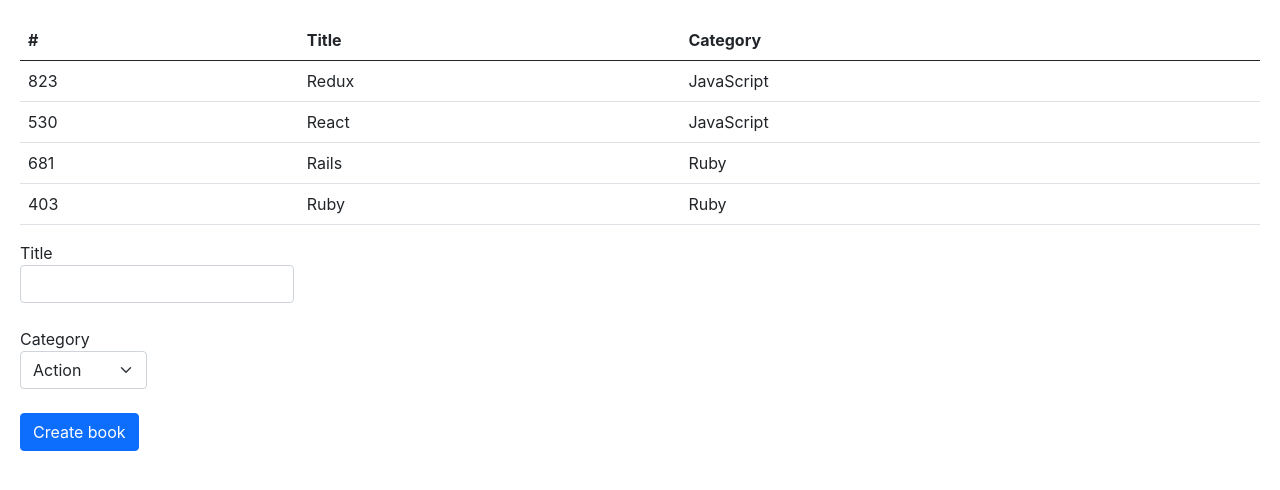
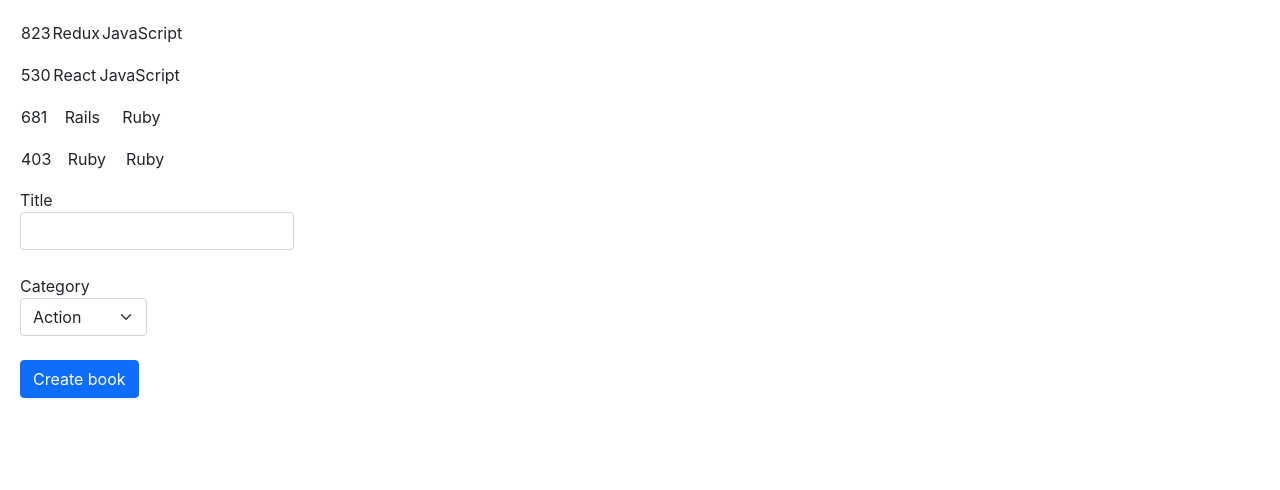
Before and after one commit to marcelomaidden/book_store_cms, a React (Create React App) app: page / in a window 1280 px wide. Shown: the top 490 px of the page. Built offline with nearby package versions, Linux system fonts and the light colour scheme.

Commit message:
Changes components locations and connect BookList to the store

```diff
--- /dev/null
+++ b/src/components/App.js
@@ -0,0 +1,12 @@
+import React from 'react';
+import BookList from '../containers/BookList';
+import BooksForm from '../containers/BooksForm';
+
+const App = () => (
+  <div className="App">
+    <BookList />
+    <BooksForm />
+  </div>
+);
+
+export default App;
--- a/src/components/Book.js
+++ b/src/components/Book.js
@@ -2,11 +2,13 @@
 import PropTypes from 'prop-types';
 
 const Book = ({ book }) => (
-  <>
-    <td>{book.id}</td>
-    <td>{book.title}</td>
-    <td>{book.category}</td>
-  </>
+  <table className="table">
+    <tr>
+      <td>{book.id}</td>
+      <td>{book.title}</td>
+      <td>{book.category}</td>
+    </tr>
+  </table>
 );
 
 Book.propTypes = {
--- a/src/containers/App.js
+++ /dev/null
@@ -1,31 +0,0 @@
-import React from 'react';
-import PropTypes from 'prop-types';
-import { connect } from 'react-redux';
-import BookList from './BookList';
-import BooksForm from '../components/BooksForm';
-import { createBook, deleteBook } from '../actions';
-
-const App = ({ books }) => (
-  <div className="App">
-    <BookList books={books} />
-    <BooksForm />
-  </div>
-);
-
-App.propTypes = {
-  books: PropTypes.arrayOf(
-    PropTypes.shape({
-      id: PropTypes.number.isRequired,
-      title: PropTypes.string.isRequired,
-      category: PropTypes.string.isRequired,
-    }),
-  ).isRequired,
-};
-
-const mapStateToProps = state => ({ books: state.books });
-const mapDispatchToProps = dispatch => ({
-  create: book => dispatch(createBook(book)),
-  delete: book => dispatch(deleteBook(book)),
-});
-
-export default connect(mapStateToProps, mapDispatchToProps)(App);
--- a/src/containers/BookList.js
+++ b/src/containers/BookList.js
@@ -1,24 +1,13 @@
 import React from 'react';
 import PropTypes from 'prop-types';
+import { connect } from 'react-redux';
 import Book from '../components/Book';
+import { createBook, deleteBook } from '../actions';
 
 const BookList = ({ books }) => (
-  <table className="table">
-    <thead>
-      <tr>
-        <th scope="col">#</th>
-        <th scope="col">Title</th>
-        <th scope="col">Category</th>
-      </tr>
-    </thead>
-    <tbody>
-      {
-        books.map(
-          book => <tr key={book.id}><Book book={book} /></tr>,
-        )
-      }
-    </tbody>
-  </table>
+  books.map(
+    book => <tr key={book.id}><Book book={book} /></tr>,
+  )
 );
 
 BookList.propTypes = {
@@ -31,4 +20,10 @@
   ).isRequired,
 };
 
-export default BookList;
+const mapStateToProps = state => ({ books: state.books });
+const mapDispatchToProps = dispatch => ({
+  create: book => dispatch(createBook(book)),
+  delete: book => dispatch(deleteBook(book)),
+});
+
+export default connect(mapStateToProps, mapDispatchToProps)(BookList);
--- a/src/index.js
+++ b/src/index.js
@@ -3,7 +3,7 @@
 import { Provider } from 'react-redux';
 import { createStore } from 'redux';
 import './index.css';
-import App from './containers/App';
+import App from './components/App';
 import rootReducer from './reducers';
 
 const store = createStore(rootReducer);
```
Also changed, not shown: src/containers/BooksForm.js (renamed from src/components/BooksForm.js).
